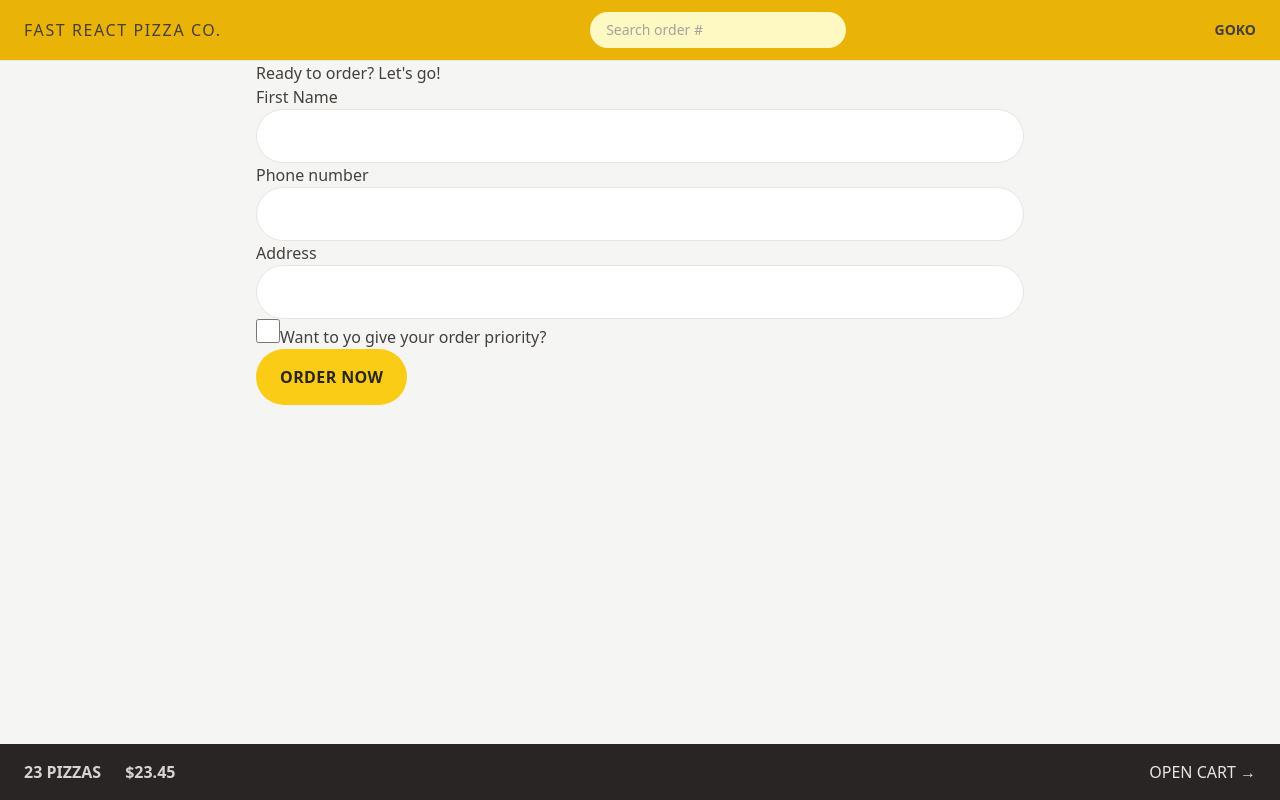
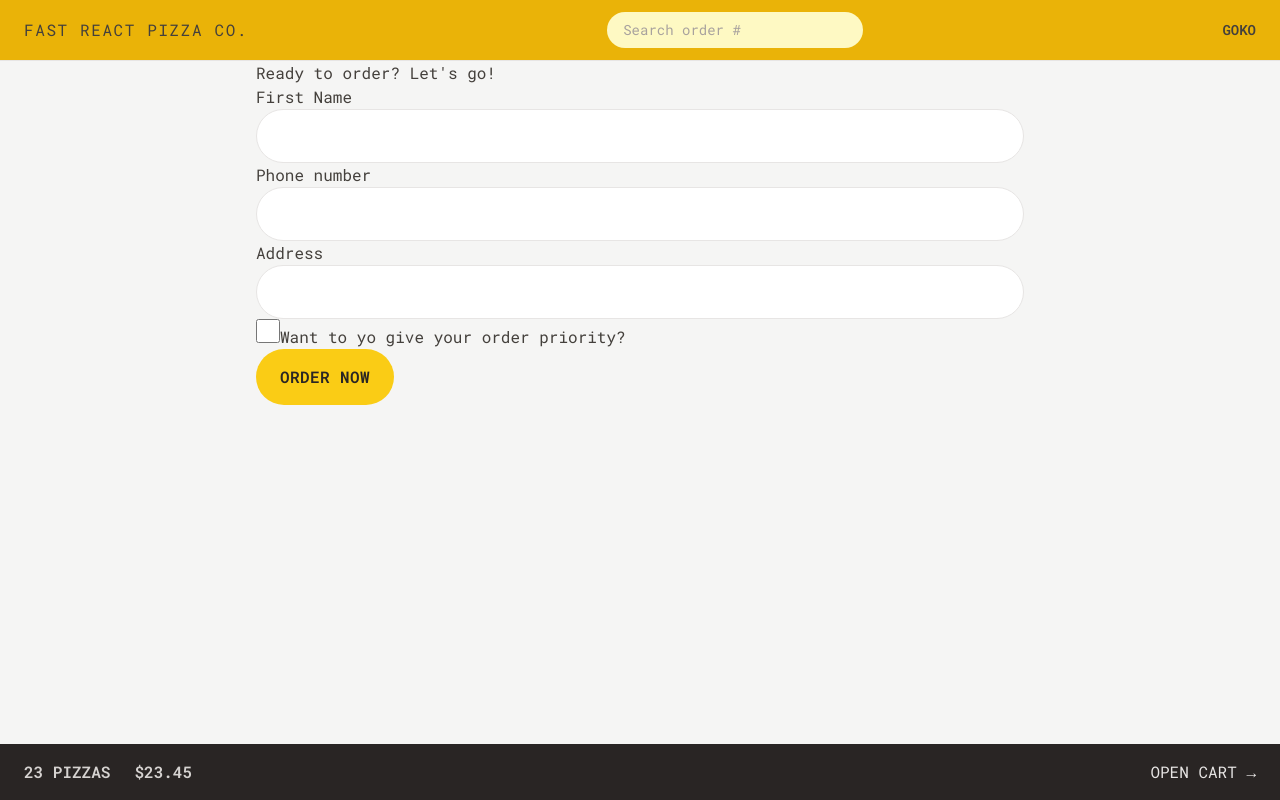
Before and after one commit to BunyakornGoko/fast-react-pizza, a React (Vite) app: page /order/new in a window 1280 px wide. Built offline with nearby package versions, Linux system fonts and the light colour scheme.

Commit message:
make-reuse-button-ui-component-via-tail

```diff
--- a/index.html
+++ b/index.html
@@ -4,6 +4,12 @@
     <meta charset="UTF-8" />
     <link rel="icon" type="image/svg+xml" href="/vite.svg" />
     <meta name="viewport" content="width=device-width, initial-scale=1.0" />
+    <link rel="preconnect" href="https://fonts.googleapis.com" />
+    <link rel="preconnect" href="https://fonts.gstatic.com" crossorigin />
+    <link
+      href="https://fonts.googleapis.com/css2?family=Roboto+Mono:ital,wght@0,100..700;1,100..700&display=swap"
+      rel="stylesheet"
+    />
     <title>Vite + React</title>
   </head>
   <body class="bg-stone-100 text-stone-700">
--- a/src/features/cart/Cart.jsx
+++ b/src/features/cart/Cart.jsx
@@ -36,7 +36,9 @@
       <h2>Your cart, %NAME%</h2>
 
       <div>
-        <Button to="/order/new">Order pizzas</Button>
+        <Button to="/order/new" type="primary">
+          Order pizzas
+        </Button>
         <button>Clear cart</button>
       </div>
     </div>
--- a/src/features/menu/Menu.jsx
+++ b/src/features/menu/Menu.jsx
@@ -6,7 +6,7 @@
   const menu = useLoaderData();
 
   return (
-    <ul>
+    <ul className="divide-y divide-stone-200 px-2">
       {menu.map((pizza) => (
         <MenuItem pizza={pizza} key={pizza.id} />
       ))}
--- a/src/features/menu/MenuItem.jsx
+++ b/src/features/menu/MenuItem.jsx
@@ -1,16 +1,31 @@
 import { formatCurrency } from "../../utils/helpers";
+import Button from "../../ui/Button";
 
 function MenuItem({ pizza }) {
   const { id, name, unitPrice, ingredients, soldOut, imageUrl } = pizza;
 
   return (
-    <li>
-      <img src={imageUrl} alt={name} />
-      <div>
-        <p>{name}</p>
-        <p>{ingredients.join(", ")}</p>
-        <div>
-          {!soldOut ? <p>{formatCurrency(unitPrice)}</p> : <p>Sold out</p>}
+    <li className="flex gap-4 py-2">
+      <img
+        src={imageUrl}
+        alt={name}
+        className={`h-24 ${soldOut ? "opacity-70 grayscale" : ""}`}
+      />
+      <div className="flex grow flex-col pt-0.5">
+        <p className="font-medium">{name}</p>
+        <p className="text-sm capitalize italic text-stone-500">
+          {ingredients.join(", ")}
+        </p>
+        <div className="mt-auto flex items-center justify-between">
+          {!soldOut ? (
+            <p className="text-sm">{formatCurrency(unitPrice)}</p>
+          ) : (
+            <p className="text-sm font-medium uppercase text-stone-500">
+              Sold out
+            </p>
+          )}
+
+          <Button type="small">Add to cart</Button>
         </div>
       </div>
     </li>
--- a/src/features/order/CreateOrder.jsx
+++ b/src/features/order/CreateOrder.jsx
@@ -86,7 +86,7 @@
             name="cart"
             value={JSON.stringify(cart)}
           />
-          <Button disabled={isSubmitting}>
+          <Button disabled={isSubmitting} type="primary">
             {isSubmitting ? "Placing order..." : "Order now"}
           </Button>
         </div>
--- a/src/features/user/CreateUser.jsx
+++ b/src/features/user/CreateUser.jsx
@@ -24,7 +24,7 @@
 
       {username !== "" && (
         <div>
-          <Button>Start ordering</Button>
+          <Button type="primary">Start ordering</Button>
         </div>
       )}
     </form>
--- a/src/ui/Button.jsx
+++ b/src/ui/Button.jsx
@@ -1,18 +1,22 @@
 import React from "react";
 import { Link } from "react-router-dom";
 
-export default function Button({ children, disabled, to }) {
-  const className =
-    "disabled:cursor-not-allowed; inline-block rounded-full bg-yellow-400 px-4 py-3 font-semibold uppercase tracking-wide text-stone-800 transition-colors duration-300 hover:bg-yellow-300 focus:outline-none focus:ring focus:ring-yellow-300 focus:ring-offset-2 sm:px-6 sm:py-4";
+export default function Button({ children, disabled, to, type }) {
+  const base =
+    "disabled:cursor-not-allowed; inline-block rounded-full bg-yellow-400 font-semibold uppercase tracking-wide text-stone-800 transition-colors duration-300 hover:bg-yellow-300 focus:outline-none focus:ring focus:ring-yellow-300 focus:ring-offset-2 sm:px-6 sm:py-4";
+  const styles = {
+    primary: base + "px-4 py-3 md:px-6 md:py-4",
+    small: base + "px-4 py-2 md:px-5 md:py-2.5 text-xs",
+  };
   if (to) {
     return (
-      <Link to={to} className={className}>
+      <Link to={to} className={styles[type]}>
         {children}
       </Link>
     );
   }
   return (
-    <button disabled={disabled} className={className}>
+    <button disabled={disabled} className={styles[type]}>
       {children}
     </button>
   );
--- a/tailwind.config.js
+++ b/tailwind.config.js
@@ -1,8 +1,19 @@
 /** @type {import('tailwindcss').Config} */
+// eslint-disable-next-line
 export default {
   content: ["./index.html", "./src/**/*.{js,ts,jsx,tsx}"],
   theme: {
-    extend: {},
+    fontFamily: {
+      sans: "Roboto Mono, monospace",
+    },
+    extend: {
+      fontSize: {
+        huge: ["8rem", { lineHeight: "1" }],
+      },
+      height: {
+        screen: "100dvh",
+      },
+    },
   },
   plugins: [],
 };
```
